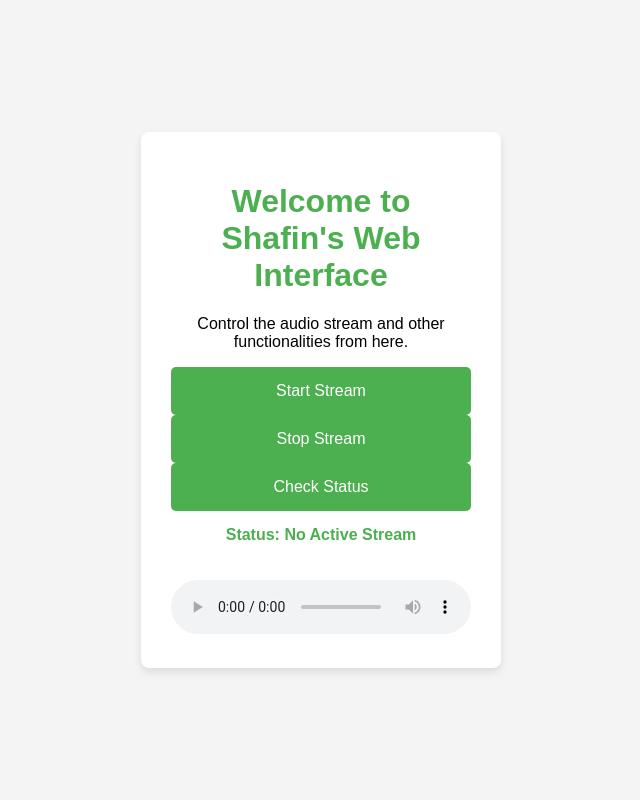
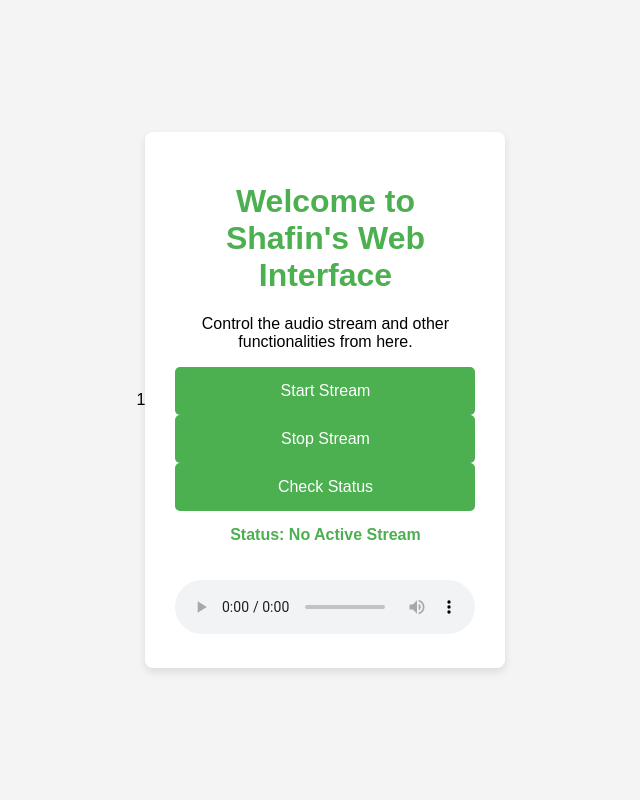
Before and after one commit to shafin4201/flask-app, a Flask app: page /shafin.web in a window 1280 px wide. Shown: the whole page, without its empty margins (319-959 px from the left). Run offline with Flask 3, Linux system fonts and the light colour scheme.

Commit message:
Update shafin_web.html

```diff
--- a/templates/shafin_web.html
+++ b/templates/shafin_web.html
@@ -1,4 +1,4 @@
-<!DOCTYPE html>
+<!DOCTYPE html>1
 <html lang="en">
 <head>
     <meta charset="UTF-8">
```
